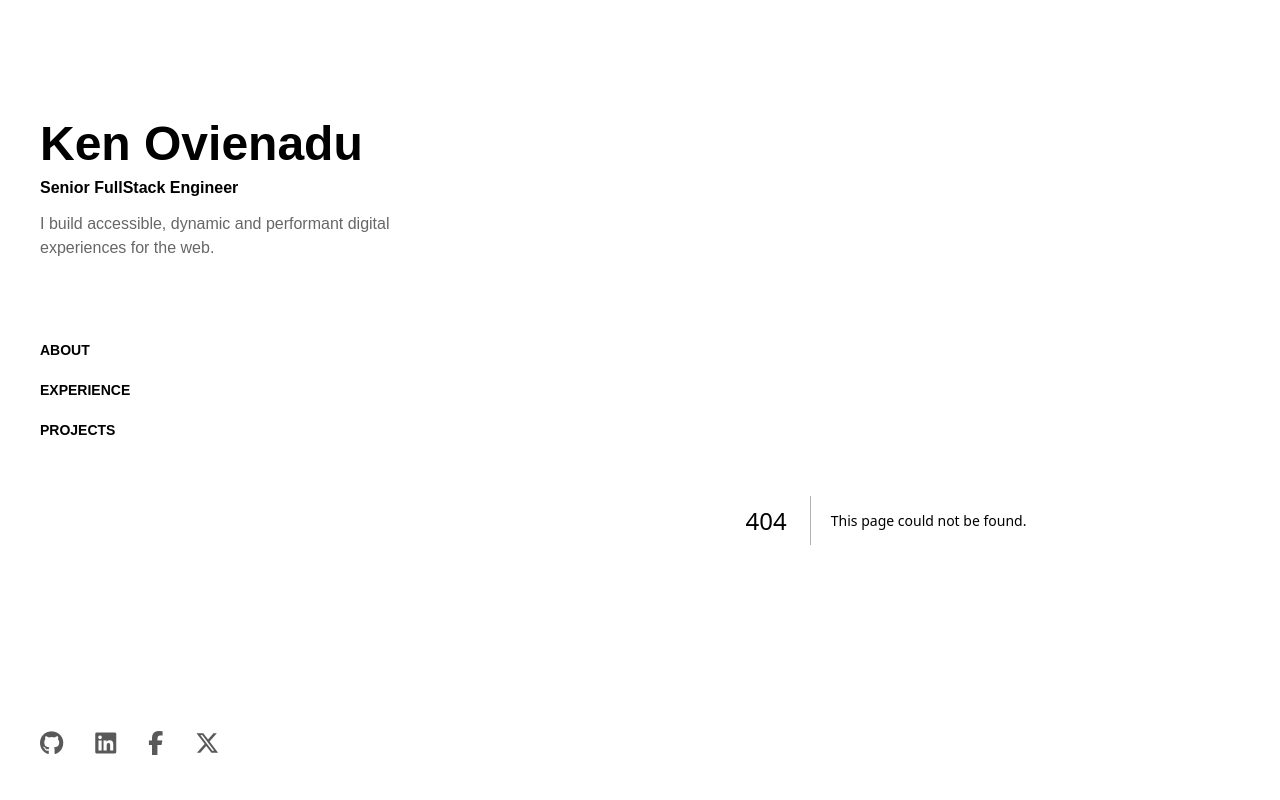
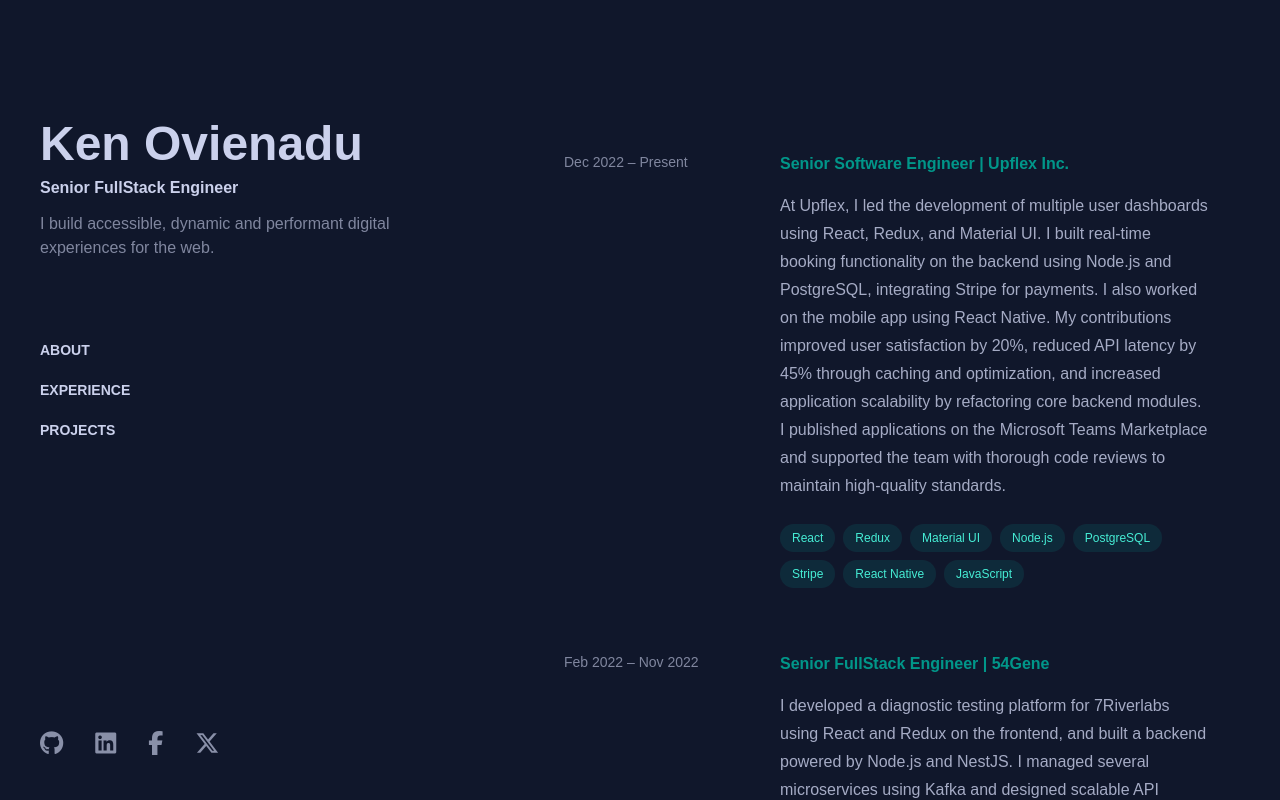
Before and after one commit to kenovienadu/ken-portfolio-2025, a Next.js app: page /experience in a window 1280 px wide. Before the commit this address had no page. Shown: the top 800 px of the page. Built offline with nearby package versions, Linux system fonts and the light colour scheme.

Commit message:
add experience page and experience card component

```diff
--- /dev/null
+++ b/src/components/ExperienceCard.tsx
@@ -0,0 +1,41 @@
+import {IExperience} from "@/types";
+import styled from "styled-components";
+
+type Props = {
+  data: IExperience
+}
+
+const Wrapper = styled.div`
+    &:hover {
+        background: rgba(38, 45, 103, 0.11);
+    }
+`
+
+export default function ExperienceCard({ data }: Props) {
+  return (
+    <Wrapper className="p-8 rounded-md cursor-pointer grid grid-cols-6 gap-1" >
+      <div className="opacity-60 text-sm col-span-2">
+        {data.period}
+      </div>
+
+      <div className="col-span-4">
+        <div className="text-teal-600 font-bold mb-4">
+          <span>{data.role}</span> | <span>{data.company}</span>
+        </div>
+        <p className="leading-7 opacity-80">
+          {data.description}
+        </p>
+
+        <div className="flex gap-2 flex-wrap pt-6">
+          {data.skills.map((skill, i) => {
+            return (
+              <div className="bg-teal-400/10 text-teal-300 leading-5 font-medium text-xs rounded-full px-3 py-1" key={i} >
+                {skill}
+              </div>
+            )
+          })}
+        </div>
+      </div>
+    </Wrapper>
+  )
+}
--- a/src/layouts/MainLayout.tsx
+++ b/src/layouts/MainLayout.tsx
@@ -4,7 +4,7 @@
 export default function MainLayout(props: PropsWithChildren) {
   return (
     <main className="mx-30 py-30 flex gap-5 justify-between xl:w-[1200px] xl:mx-auto" >
-      <section className="sticky top-10 h-[80vh] w-2/5" >
+      <section className="sticky top-30 h-[80vh] w-2/5" >
         <SideNav />
       </section>
       <section className="w-3/5" >
--- /dev/null
+++ b/src/pages/experience.tsx
@@ -0,0 +1,29 @@
+import {experience} from "@/data/experiences";
+import {IExperience} from "@/types";
+import ExperienceCard from "@/components/ExperienceCard";
+import type { InferGetStaticPropsType } from 'next'
+
+export function getStaticProps() {
+  const experiences: IExperience[] = [
+    ...experience.full_time_experience,
+    ...experience.consulting_experience
+  ];
+
+  return {
+    props: {
+      experiences,
+    }
+  }
+}
+
+export default function ExperiencePage(props: InferGetStaticPropsType<typeof getStaticProps>) {
+  const experienceCards = props.experiences.map((experience) => (
+    <ExperienceCard data={experience} key={experience.company} />
+  ));
+
+  return (
+    <section>
+      {experienceCards}
+    </section>
+  )
+}
--- /dev/null
+++ b/src/types.ts
@@ -0,0 +1,10 @@
+export interface IExperience {
+  company: string;
+  website?: string;
+  role: string;
+  location: string;
+  period: string;
+  industry: string;
+  description: string;
+  skills: string[]
+}
```
